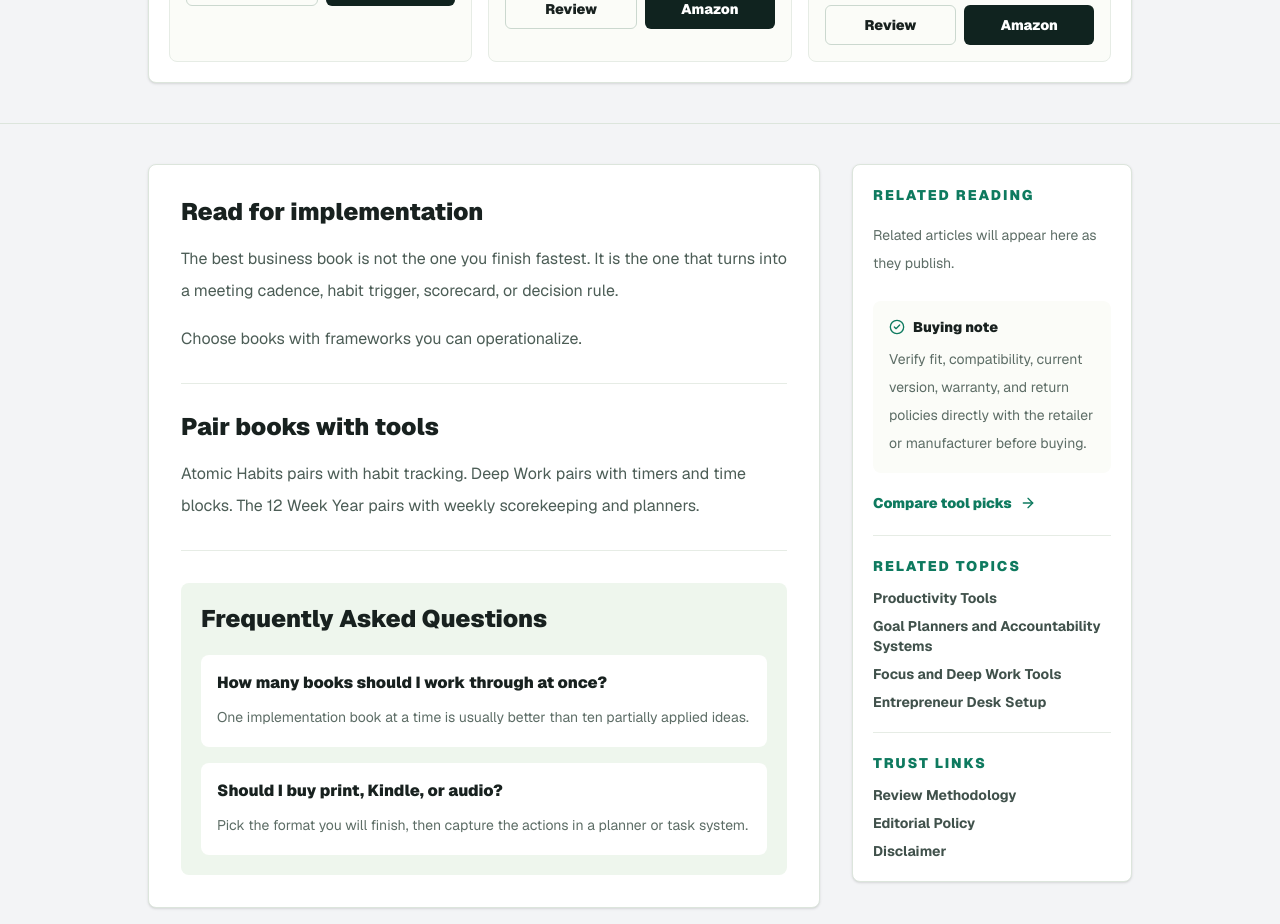
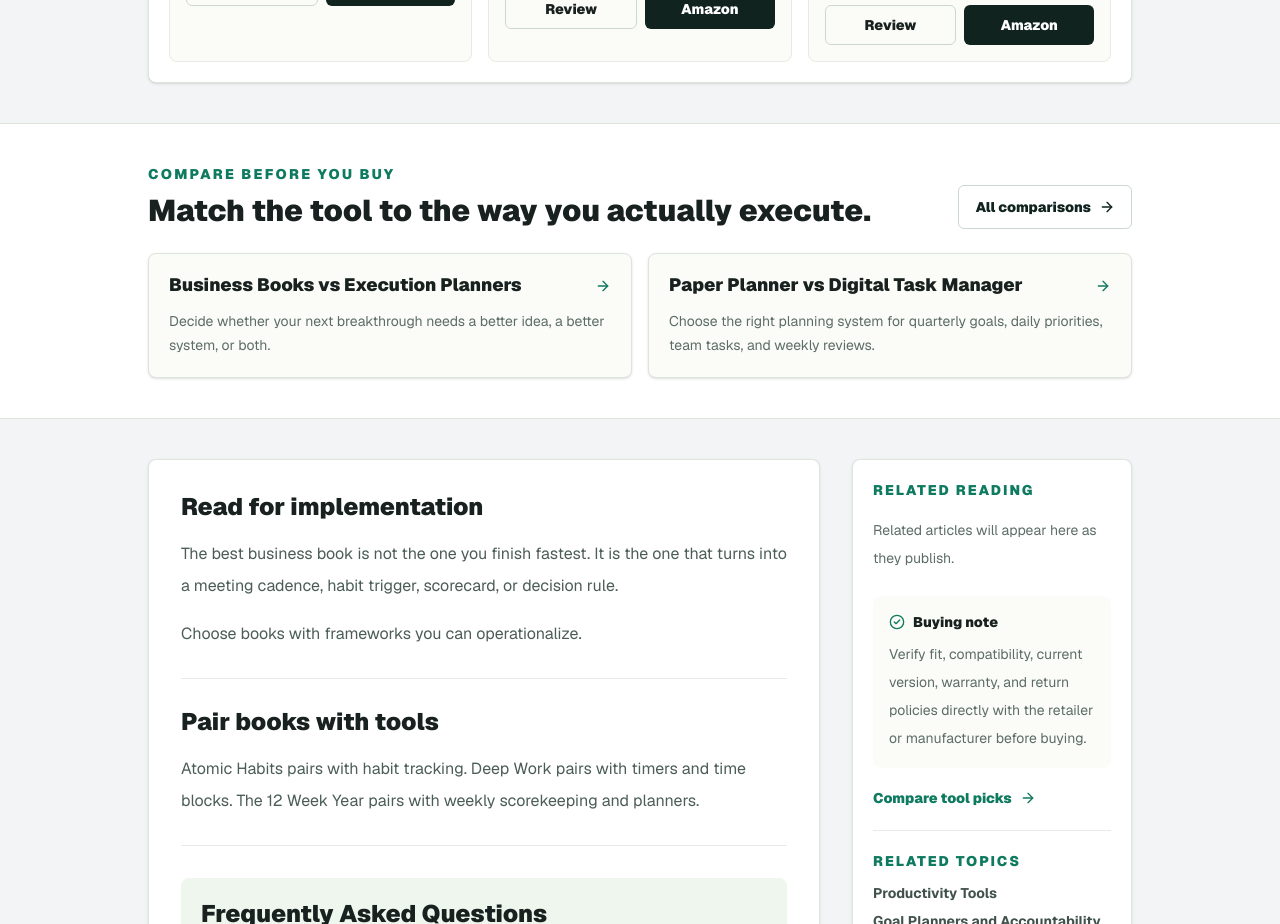
Before and after one commit to mitchrusso/resultsbreakthrough-site, a Next.js app: page /resources/topics/business-books in a window 1280 px wide. Shown: the part 5160-6084 px from the top of the page. Built offline with nearby package versions, Linux system fonts and the light colour scheme.

Commit message:
Strengthen ResultsBreakthrough topic hubs

```diff
--- a/src/app/resources/topics/[slug]/page.tsx
+++ b/src/app/resources/topics/[slug]/page.tsx
@@ -3,6 +3,7 @@ import Image from "next/image";
 import Link from "next/link";
 import { notFound } from "next/navigation";
 import { ArrowLeft, ArrowRight, CheckCircle2, ShieldCheck } from "lucide-react";
+import { comparisonPages, type ComparisonPage } from "@/lib/comparisons";
 import { getTopicHubBySlug, topicHubs } from "@/lib/hubs";
 import { getArticleBySlug, isArticlePublished, type ResourceArticle } from "@/lib/resources";
 import { reviewProducts, type ReviewProduct } from "@/lib/reviews";
@@ -31,6 +32,26 @@ type BookSubcategory = {
 const amazonTag = "rb10f-20";
 const amazonSearch = (query: string) => `https://www.amazon.com/s?k=${encodeURIComponent(query)}&tag=${amazonTag}`;
 const anchorId = (value: string) => value.toLowerCase().replace(/[^a-z0-9]+/g, "-").replace(/(^-|-$)/g, "");
+
+const comparisonByHubSlug: Record<string, string[]> = {
+  "productivity-tools": ["paper-planner-vs-digital-task-manager", "pomodoro-timer-vs-time-blocking", "business-books-vs-execution-planners"],
+  "goal-planners": ["paper-planner-vs-digital-task-manager", "business-books-vs-execution-planners"],
+  "focus-and-deep-work": ["pomodoro-timer-vs-time-blocking", "paper-planner-vs-digital-task-manager"],
+  "entrepreneur-desk-setup": ["standing-desk-vs-desk-converter", "pomodoro-timer-vs-time-blocking"],
+  "business-books": ["business-books-vs-execution-planners", "paper-planner-vs-digital-task-manager"],
+  "goal-achievement-systems": ["business-books-vs-execution-planners", "paper-planner-vs-digital-task-manager"],
+  "remote-work-gear": ["standing-desk-vs-desk-converter", "pomodoro-timer-vs-time-blocking"],
+  "habit-trackers": ["paper-planner-vs-digital-task-manager", "business-books-vs-execution-planners"],
+  "personal-performance": ["pomodoro-timer-vs-time-blocking", "business-books-vs-execution-planners"],
+};
+
+function getHubComparisons(slug: string): ComparisonPage[] {
+  const slugs = comparisonByHubSlug[slug] ?? [];
+
+  return slugs
+    .map((comparisonSlug) => comparisonPages.find((comparison) => comparison.slug === comparisonSlug))
+    .filter((comparison): comparison is ComparisonPage => Boolean(comparison));
+}
 
 const productCategoryMatches: Record<string, string[]> = {
   "productivity-tools": ["Goal Planners", "Focus Timers", "Productivity Tools"],
@@ -206,6 +227,7 @@ export default async function HubPage({ params }: HubPageProps) {
             .filter((product): product is ReviewProduct => Boolean(product)),
         }))
       : [];
+  const relatedComparisons = getHubComparisons(hub.slug);
   const relatedHubs = topicHubs.filter((topic) => topic.slug !== hub.slug).slice(0, 4);
   const hubUrl = absoluteUrl(`/resources/topics/${hub.slug}`);
   const hubJsonLd = {
@@ -234,6 +256,21 @@ export default async function HubPage({ params }: HubPageProps) {
           url: absoluteUrl(`/reviews/${product.slug}`),
         })),
       },
+      ...(relatedComparisons.length > 0
+        ? [
+            {
+              "@type": "ItemList",
+              "@id": `${hubUrl}#comparison-guides`,
+              name: `${hub.title} comparison guides`,
+              itemListElement: relatedComparisons.map((comparison, index) => ({
+                "@type": "ListItem",
+                position: index + 1,
+                name: comparison.title,
+                url: absoluteUrl(`/compare/${comparison.slug}`),
+              })),
+            },
+          ]
+        : []),
       {
         "@type": "FAQPage",
         mainEntity: hub.faqs.map((faq) => ({
@@ -438,6 +475,38 @@ export default async function HubPage({ params }: HubPageProps) {
         </section>
       )}
 
+      {relatedComparisons.length > 0 && (
+        <section className="border-b border-[#dce5dc] bg-white">
+          <div className="mx-auto max-w-5xl px-5 py-10">
+            <div className="flex flex-col justify-between gap-4 sm:flex-row sm:items-end">
+              <div>
+                <p className="text-sm font-black uppercase tracking-[0.16em] text-[#0e7a5f]">Compare Before You Buy</p>
+                <h2 className="mt-2 text-3xl font-black leading-tight">Match the tool to the way you actually execute.</h2>
+              </div>
+              <Link href="/#compare" className="inline-flex min-h-11 items-center gap-2 rounded-md border border-[#cbd8cf] bg-white px-4 py-2 text-sm font-black text-[#10231f] hover:border-[#0e7a5f]">
+                All comparisons
+                <ArrowRight className="h-4 w-4" aria-hidden />
+              </Link>
+            </div>
+            <div className="mt-6 grid gap-4 md:grid-cols-2">
+              {relatedComparisons.map((comparison) => (
+                <Link
+                  key={comparison.slug}
+                  href={`/compare/${comparison.slug}`}
+                  className="group rounded-lg border border-[#dce5dc] bg-[#fbfcf8] p-5 shadow-sm hover:border-[#0e7a5f]"
+                >
+                  <span className="flex items-start justify-between gap-4">
+                    <span className="text-lg font-black leading-tight group-hover:text-[#0e7a5f]">{comparison.title}</span>
+                    <ArrowRight className="mt-1 h-4 w-4 flex-none text-[#0e7a5f]" aria-hidden />
+                  </span>
+                  <span className="mt-3 block text-sm leading-6 text-[#5d6d66]">{comparison.description}</span>
+                </Link>
+              ))}
+            </div>
+          </div>
+        </section>
+      )}
+
       <div className="mx-auto grid max-w-5xl gap-8 px-5 py-10 lg:grid-cols-[1fr_280px] lg:items-start">
         <article className="rounded-lg border border-[#dce5dc] bg-white p-6 shadow-sm sm:p-8">
           {hub.sections.map((section) => (
```
Also changed, not shown: 1 other file (tests, documents, lock files or other folders).
